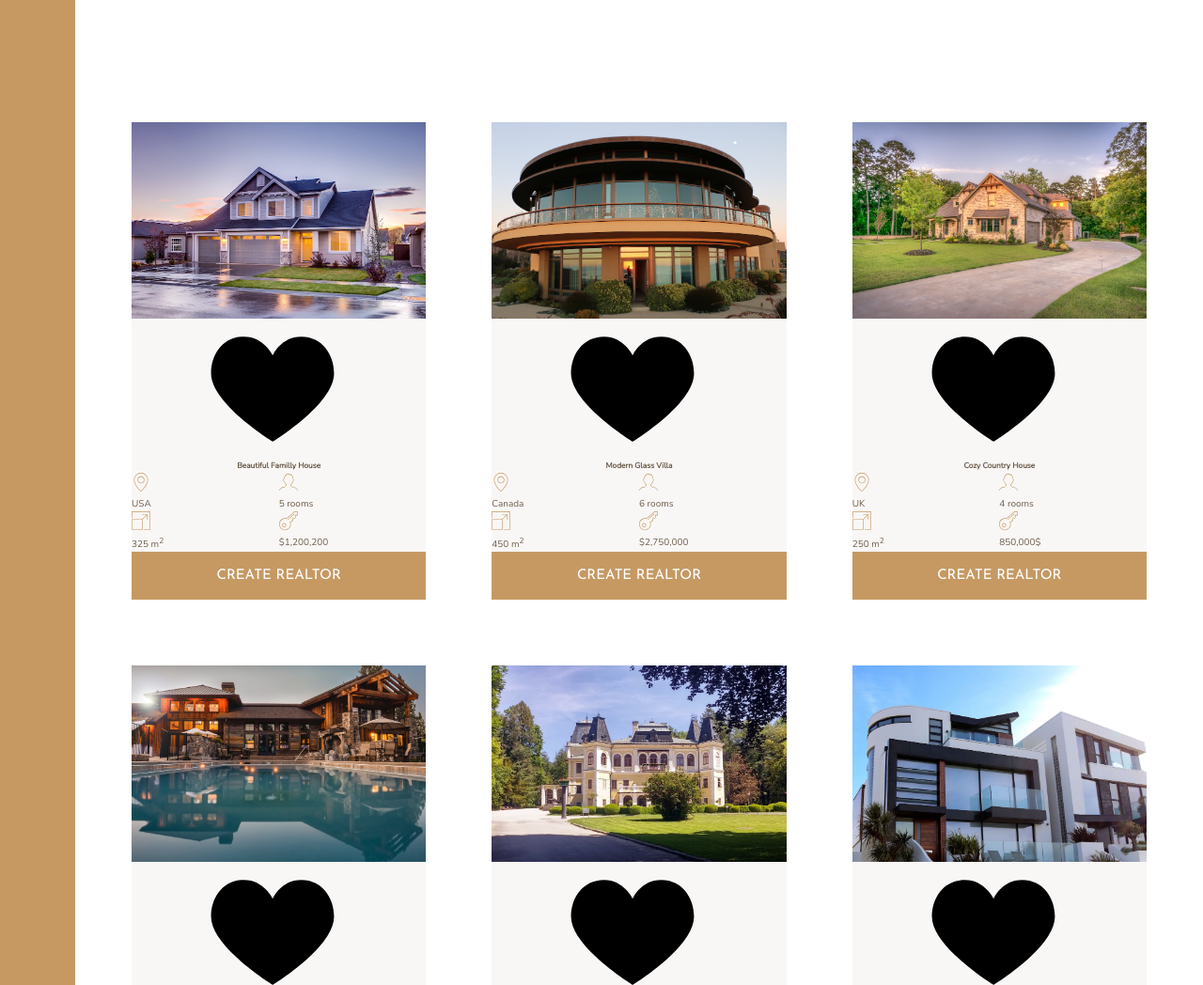
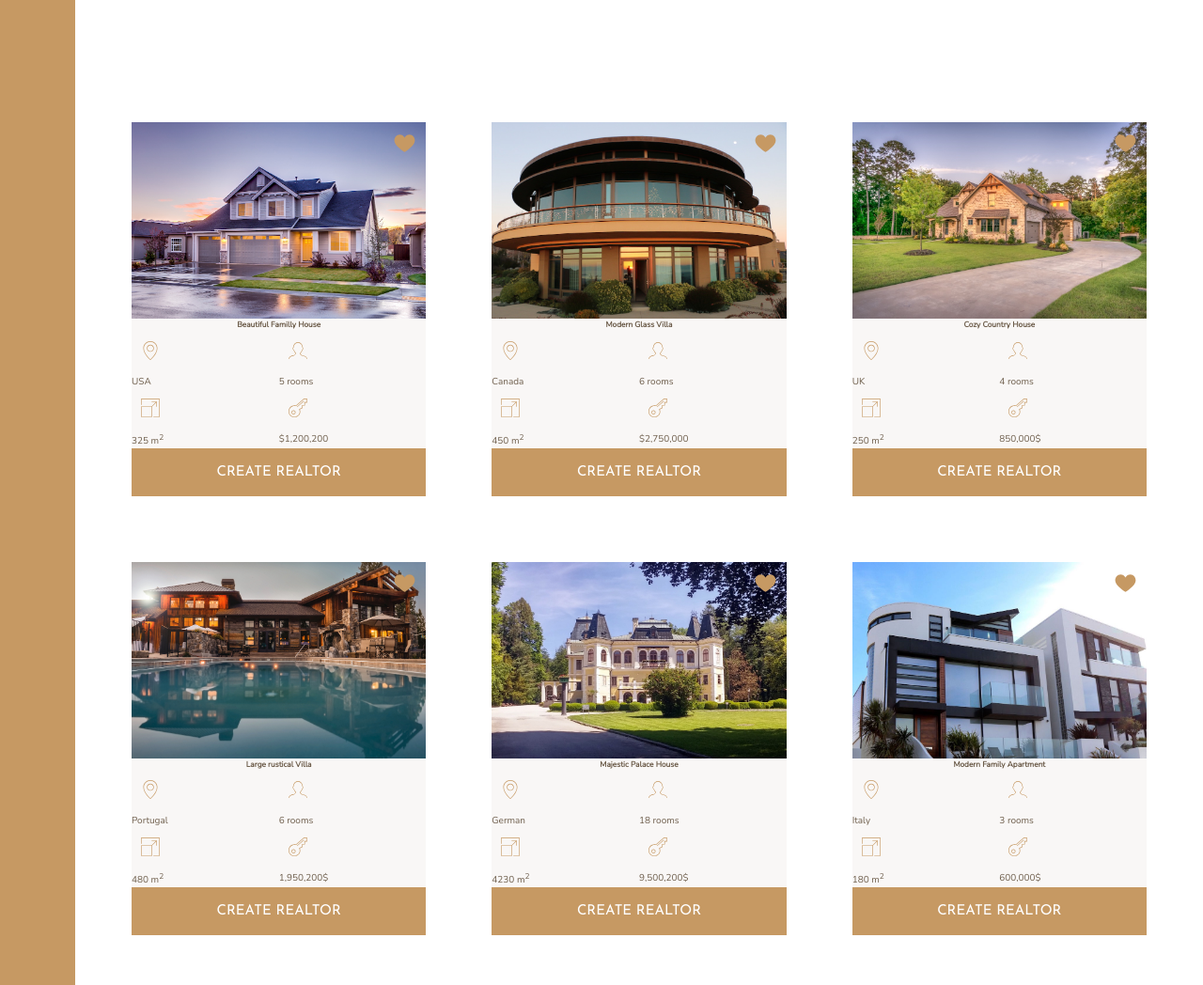
Before and after one commit to pawelpiatek1707/Nexter, a website: page index.html in a window 1280 px wide. Shown: the part 1780-2828 px from the top of the page at 94% size. Drawn offline with nearby package versions, Linux system fonts and the light colour scheme.

Commit message:
styled like icon

```diff
--- a/sass/_homes.scss
+++ b/sass/_homes.scss
@@ -17,10 +17,19 @@
   &__img{
     width: 100%;
     grid-column: 1/-1;
+    grid-row: 1/2;
+    z-index: 1;
   }
 
   &__like{
-
+    grid-row: 1/2;
+    grid-column: 2/3;
+    fill: $color-primary;
+    height: 2.5rem;
+    width: 2.5rem;
+    z-index: 2;
+    justify-self: end; //only for one element
+    margin: 1rem;
   }
 
   &__name{
```
Also changed, not shown: css/style.css.
